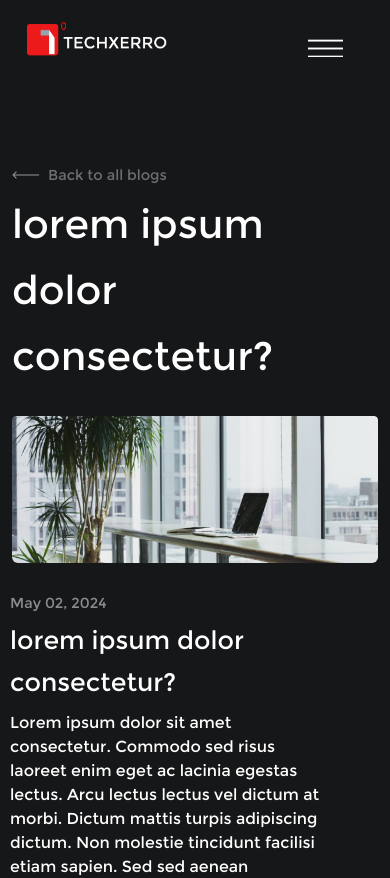
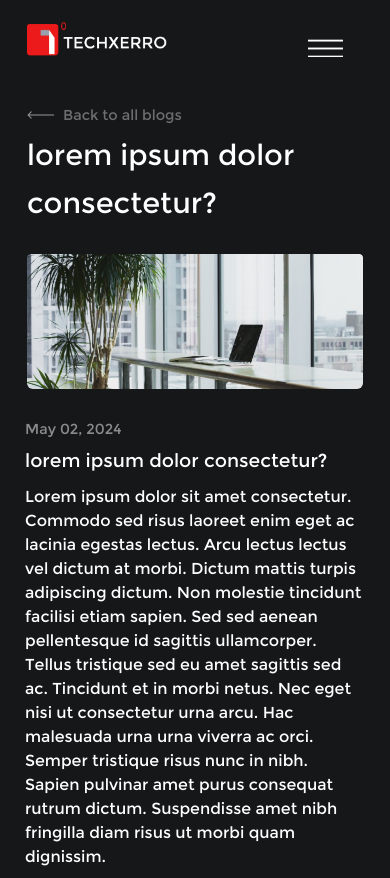
Before and after one commit to ankittbisht/Techxerro_official, a React (Create React App) app: page /blog in a window 390 px wide. Shown: the top 878 px of the page. Built offline with nearby package versions, Linux system fonts and the light colour scheme.

Commit message:
responsive blog update

```diff
--- a/src/views/pages/singleblog/singleBlog.scss
+++ b/src/views/pages/singleblog/singleBlog.scss
@@ -106,7 +106,7 @@
         text-decoration: none;
     }
     h2{
-        font-size: 55px!important;
+        font-size: 55px;
     }
     .img-fluid{
         padding:20px 0 0;
@@ -141,3 +141,36 @@
         }
     }
 }
+
+@media (max-width:1000px) {
+    .sidebar{
+        padding-bottom: 50px;
+        .sidebar-posts{
+            display: grid;
+            grid-template-columns: auto auto;
+            gap:15px;
+        }
+    }
+}
+
+@media (max-width:580px) {
+    .blogs-section{
+        padding: 80px 15px 40px;
+        h2{
+            font-size: 28px;
+        }
+        h3{
+            font-size: 26px!important;
+        }
+        .content{
+            padding-right: 10px!important;
+        }
+        .sidebar-posts{
+            .M-blog{
+                .d-flex{
+                    display: inline!important;
+                }
+            }
+        }
+    }
+}
```
Also changed, not shown: src/views/pages/singleblog/Singleblog.jsx (+6 -0 lines).
